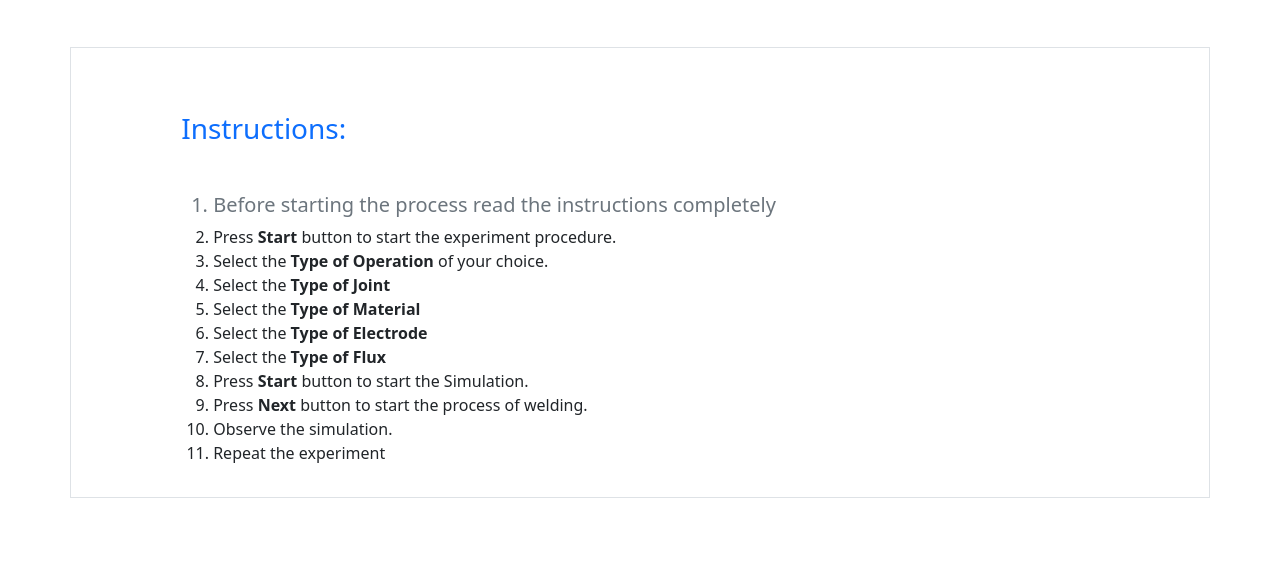
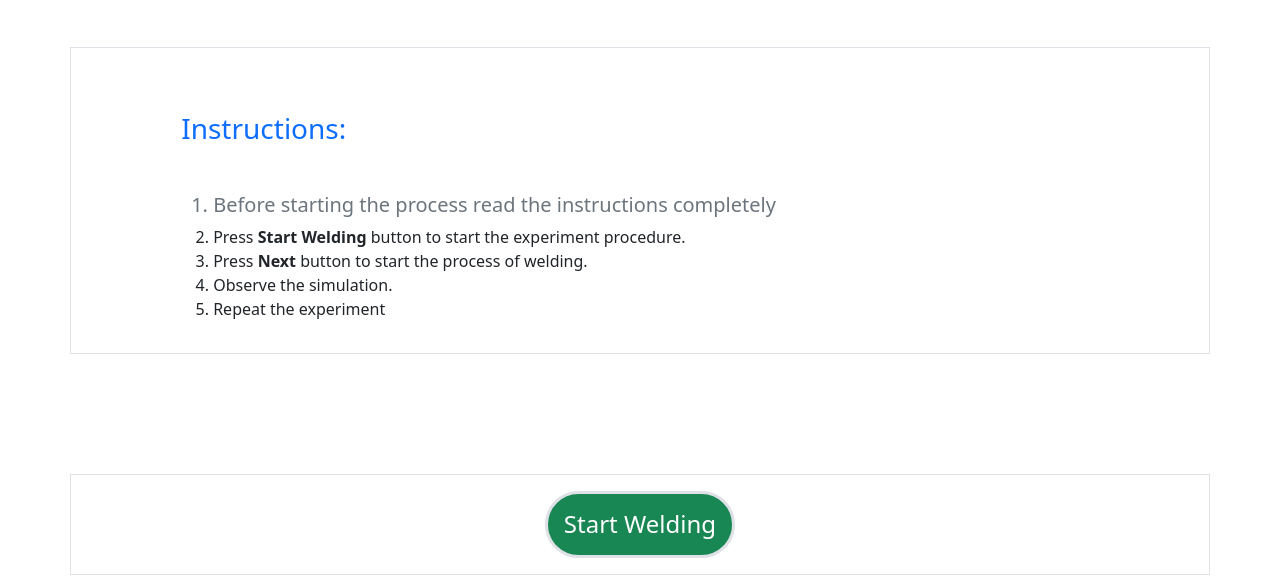
Before and after one commit to virtual-labs/exp-submerged-arc-welding-iitkgp, a plain HTML site: page experiment/simulation/index.html in a window 1280 px wide. Shown: the part 221-800 px from the top of the page. Drawn offline with nearby package versions, Linux system fonts and the light colour scheme.

Commit message:
Instructions Updated

```diff
--- a/experiment/simulation/index.html
+++ b/experiment/simulation/index.html
@@ -59,14 +59,8 @@ LinkedIn: https://in.linkedin.com/in/akraonandula/
         <div class="col-md-10">
           <p class="text-center"> <h3 class=" my-5 text-primary"> Instructions: </h3>
             <ol id="inst">
-              <li class="h5 text-secondary"> Before starting the process read the instructions completely</li>
-              <li>Press <b> Start</b> button to start the experiment procedure.</li>
-              <li>Select the <b> Type of Operation </b> of your choice.</li>
-              <li>Select the <b>Type of Joint</b></li>
-              <li>Select the <b>Type of Material</b></li>
-              <li>Select the <b>Type of Electrode</b></li>
-              <li>Select the <b>Type of Flux</b></li>
-              <li>Press <b>Start</b> button to start the Simulation.</li>
+             <li class="h5 text-secondary"> Before starting the process read the instructions completely</li>
+              <li>Press <b> Start Welding</b> button to start the experiment procedure.</li>
               <li>Press <b>Next</b> button to start the process of welding.</li>
               <li>Observe the simulation.</li>
               <li>Repeat the experiment</li>
```
